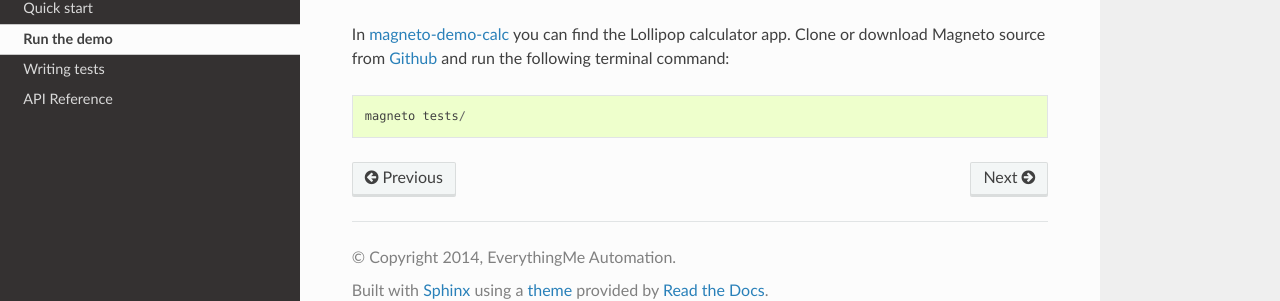
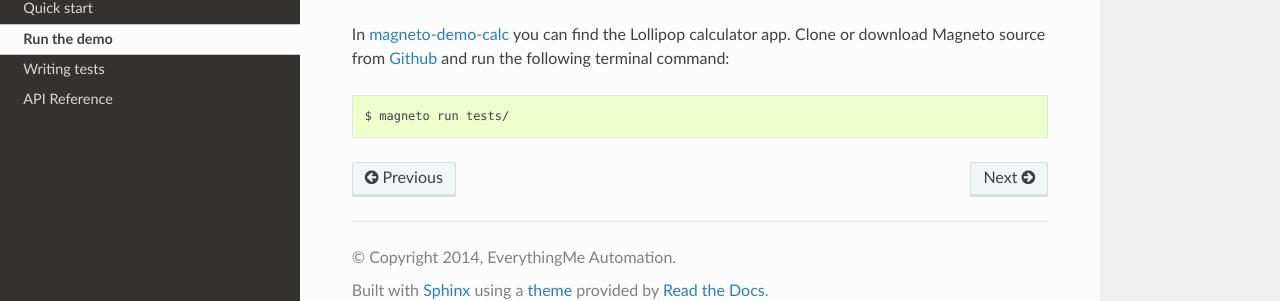
Before and after one commit to MagnetoTesting/magneto, a Sphinx documentation site: the page built from docs/demo.rst, in a window 1280 px wide. Shown: the part 137-438 px from the top of the page. Built offline with Sphinx 7.4.7 and the Read the Docs theme 2.0.0, drawn with Linux system fonts in a browser that asks for light colours; pages that are not in the unit, such as notebooks, are missing from menus.

Commit message:
update documentation

```diff
--- a/docs/creating_tests.rst
+++ b/docs/creating_tests.rst
@@ -66,7 +66,7 @@ Magneto allows attaching tags to test cases and tests alike, using ``@tag.TAG_NA
 
 Now I can choose to run only ``CardsTestCase`` using ``-k cards``::
 
-    $ magneto ui_tests/ -k cards
+    $ magneto run ui_tests/ -k cards
 
 .. _skipping:
 
--- a/docs/demo.rst
+++ b/docs/demo.rst
@@ -6,7 +6,7 @@ Run the demo
 In magneto-demo-calc_ you can find the Lollipop calculator app.
 Clone or download Magneto source from Github__ and run the following terminal command::
 
-    magneto tests/
+    $ magneto run tests/
 
 .. _magneto-demo-calc: https://github.com/EverythingMe/magneto-demo-calc
 __ magneto-demo-calc_
--- a/docs/setup.rst
+++ b/docs/setup.rst
@@ -19,7 +19,7 @@ Running tests
 
 ::
 
-    $ magneto <TEST_DIR> --apk-path <PATH_TO_APK> --apk-package <APK_PACKAGE_NAME> --app-activity <APP_ACTIVITY>
+    $ magneto run <TEST_DIR> --apk-path <PATH_TO_APK> --apk-package <APK_PACKAGE_NAME> --app-activity <APP_ACTIVITY>
 
 Required:
 
--- a/setup.py
+++ b/setup.py
@@ -2,7 +2,7 @@ from setuptools import setup, find_packages
 
 setup(
     name='magneto',
-    version='0.2.1',
+    version='0.3',
     description='Magneto - Command your droids.',
     author='EverythingMe',
     author_email='automation@everything.me',
```
Also changed, not shown: README.md (+2 -1 lines).
